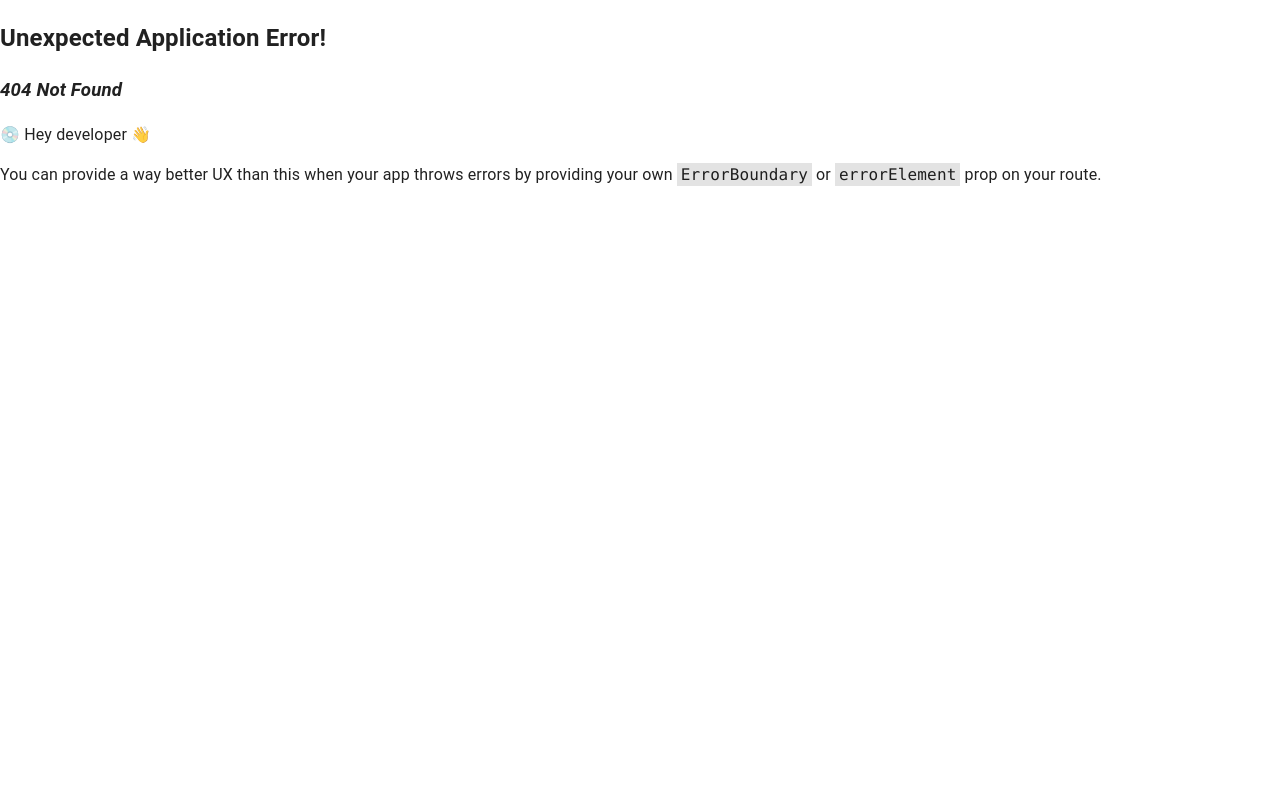
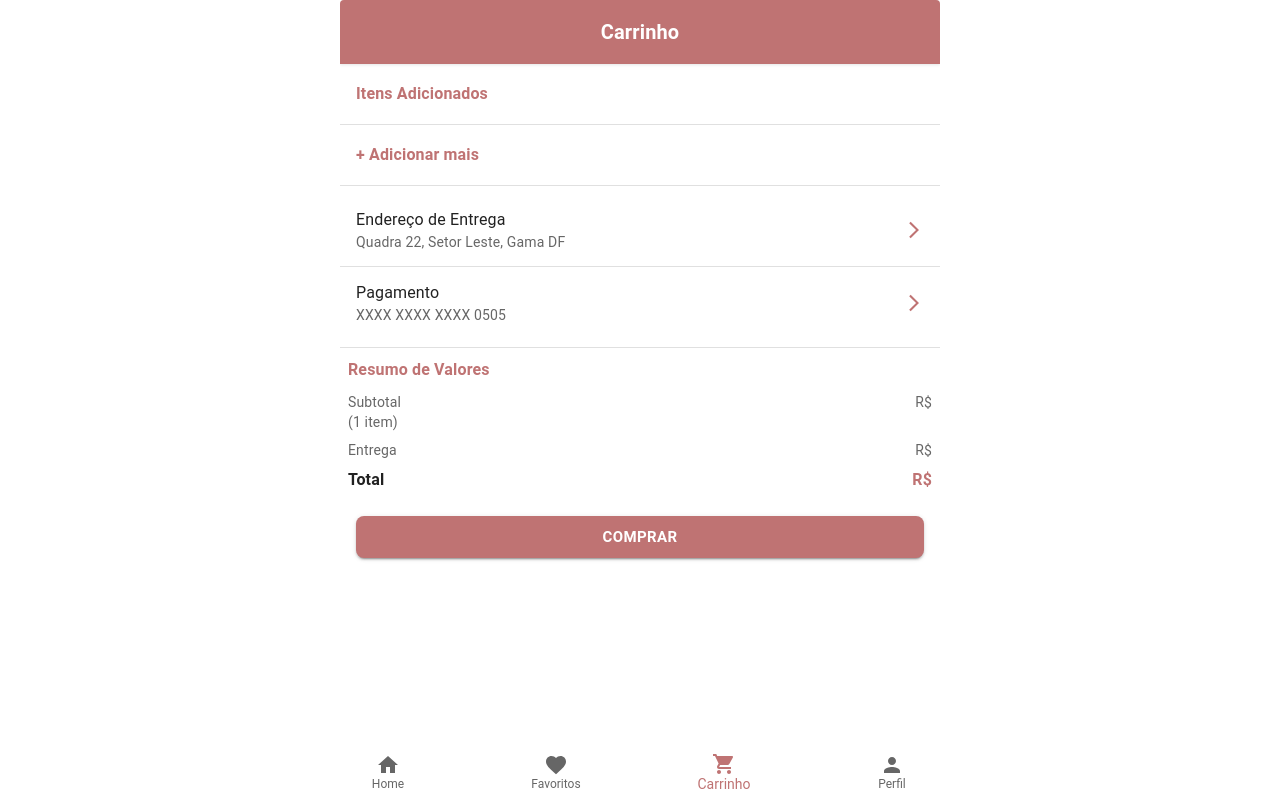
Before and after one commit to wellenramos/aroma-delivery-ui, a React (Create React App) app: page /carrinho in a window 1280 px wide. Before the commit this address had no page. Built offline with nearby package versions, Linux system fonts and the light colour scheme.

Commit message:
Implementando tela de carrinho

```diff
--- a/src/App.js
+++ b/src/App.js
@@ -4,6 +4,7 @@ import React, {StrictMode} from "react";
 import {router} from "./routes";
 import {createTheme, CssBaseline, ThemeProvider} from "@mui/material";
 import {AlertProvider} from "./components/shared/alert/AlertProvider";
+import {AppContextProvider} from "./context/AppContext";
 
 const theme = createTheme({
     palette: {
@@ -22,7 +23,9 @@ function App() {
             <ThemeProvider theme={theme}>
                 <AlertProvider>
                     <CssBaseline />
-                    <RouterProvider router={router} />
+                    <AppContextProvider>
+                        <RouterProvider router={router} />
+                    </AppContextProvider>
                 </AlertProvider>
             </ThemeProvider>
         </StrictMode>
--- a/src/components/carrinho/Carrinho.js
+++ b/src/components/carrinho/Carrinho.js
@@ -16,29 +16,25 @@ import EditIcon from '@mui/icons-material/Edit';
 import AddIcon from '@mui/icons-material/Add';
 import RemoveIcon from '@mui/icons-material/Remove';
 import ArrowForwardIosIcon from '@mui/icons-material/ArrowForwardIos';
-import {useNavigate, useParams} from "react-router-dom";
+import {useNavigate} from "react-router-dom";
 import Header from "../Header";
 import {useAlert} from "../shared/alert/AlertProvider";
 import {obterResumoCarrinho} from "../../services/carrinhoService";
+import {useAppContext} from "../../context/AppContext";
 
 const Carrinho = () => {
-    const [itens, setItens] = useState([]);
+    const [resumo, setResumo] = useState([]);
     const quantidade = 1;
-    const precoProduto = 15.00;
-    const subtotal = precoProduto * quantidade;
-    const frete = 5.00;
-    const total = subtotal + frete;
 
     const showAlert = useAlert();
-    const { carrinhoId} = useParams();
+    const { carrinhoId } = useAppContext();
     const navigate = useNavigate();
 
     useEffect(() => {
         const fetchResumoCarrinho = async () => {
             try {
                 const { data } = await obterResumoCarrinho(carrinhoId);
-                console.log('data', data)
-                setItens(data.itens);
+                setResumo(data);
             } catch (error) {
                 showAlert("Erro ao buscar o produto", "error");
             }
@@ -57,6 +53,10 @@ const Carrinho = () => {
         navigate('/pagamento');
     }
 
+    const handleIrParaHome = () => {
+        navigate('/');
+    }
+
     return (
         <Card sx={{ maxWidth: 'sm', margin: '0 auto', boxShadow: 'none'}}>
             <CardContent sx={{ padding: 0 }}>
@@ -67,7 +67,7 @@ const Carrinho = () => {
                 {/* Itens Adicionados */}
                 <Box padding={2}>
                     <Typography variant="subtitle1" sx={{ color: '#BF7373', fontWeight: 'bold' }}>Itens Adicionados</Typography>
-                    {itens?.map((item) => (
+                    {resumo?.itens?.map((item) => (
                         <Box display="flex" alignItems="center" mt={2}>
                             <img src="/imagem/lattleClassico.png" alt="Produto" style={{ width: '60px', borderRadius: '8px' }} />
                             <Box ml={2} flexGrow={1}>
@@ -103,7 +103,9 @@ const Carrinho = () => {
 
                 {/* Adicionar Mais */}
                 <Box padding={2}>
-                    <Typography variant="subtitle1" sx={{ color: '#BF7373', fontWeight: 'bold', cursor: 'pointer' }}>
+                    <Typography variant="subtitle1"
+                                onClick={handleIrParaHome}
+                                sx={{ color: '#BF7373', fontWeight: 'bold', cursor: 'pointer' }}>
                         + Adicionar mais
                     </Typography>
                 </Box>
@@ -134,18 +136,24 @@ const Carrinho = () => {
                     <Typography variant="subtitle1" sx={{ color: '#BF7373', fontWeight: 'bold' }}>Resumo de Valores</Typography>
                     <Box display="flex" justifyContent="space-between" mt={1}>
                         <Typography variant="body2" color="textSecondary">Subtotal</Typography>
-                        <Typography variant="body2" color="textSecondary">R$ {subtotal.toFixed(2)}</Typography>
+                        <Typography variant="body2" color="textSecondary">
+                            R$ {resumo?.subTotal?.toFixed(2)}
+                        </Typography>
                     </Box>
                     <Box display="flex" justifyContent="space-between">
                         <Typography variant="body2" color="textSecondary">(1 item)</Typography>
                     </Box>
                     <Box display="flex" justifyContent="space-between" mt={1}>
                         <Typography variant="body2" color="textSecondary">Entrega</Typography>
-                        <Typography variant="body2" color="textSecondary">R$ {frete.toFixed(2)}</Typography>
+                        <Typography variant="body2" color="textSecondary">
+                            R$ {resumo?.valorFrete?.toFixed(2)}
+                        </Typography>
                     </Box>
                     <Box display="flex" justifyContent="space-between" mt={1}>
                         <Typography variant="body1" sx={{ fontWeight: 'bold' }}>Total</Typography>
-                        <Typography variant="body1" sx={{ fontWeight: 'bold', color: '#BF7373' }}>R$ {total.toFixed(2)}</Typography>
+                        <Typography variant="body1" sx={{ fontWeight: 'bold', color: '#BF7373' }}>
+                            R$ {resumo?.valorTotal?.toFixed(2)}
+                        </Typography>
                     </Box>
                 </Box>
 
--- a/src/components/home/produto/DetalheProduto.js
+++ b/src/components/home/produto/DetalheProduto.js
@@ -17,6 +17,7 @@ import Header from "../../Header";
 import {obterProdutoPorId} from "../../../services/produtoService";
 import {useAlert} from "../../shared/alert/AlertProvider";
 import {adicionarItem} from "../../../services/carrinhoService";
+import {useAppContext} from "../../../context/AppContext";
 
 const TamanhosCopoEnum = {
   PEQUENO: 'PEQUENO',
@@ -41,6 +42,7 @@ const DetalheProduto = () => {
   const showAlert = useAlert();
   const { produtoId} = useParams();
   const navigate = useNavigate();
+  const { carrinhoId ,setCarrinhoId } = useAppContext();
 
   useEffect(() => {
     const fetchProduto = async () => {
@@ -82,6 +84,7 @@ const DetalheProduto = () => {
   const handleAdicionarItem = async () => {
     const item = {
       produtoId: produto?.id,
+      carrinhoId,
       quantidade,
       tamanhoCopo,
       observacao,
@@ -91,6 +94,7 @@ const DetalheProduto = () => {
     try {
       const { data } = await adicionarItem(item);
       if (data) {
+        setCarrinhoId(data.id);
         navigate(`/carrinho/${data.id}`);
       }
     } catch (error) {
--- /dev/null
+++ b/src/context/AppContext.js
@@ -0,0 +1,21 @@
+import React, {createContext, useContext, useEffect, useState} from 'react';
+
+const AppContext = createContext();
+
+export const AppContextProvider = ({ children }) => {
+  const [carrinhoId, setCarrinhoId] = useState(() => {
+    return localStorage.getItem('carrinhoId') || null;
+  });
+
+  useEffect(() => {
+    localStorage.setItem('carrinhoId', carrinhoId);
+  }, [carrinhoId]);
+
+  return (
+      <AppContext.Provider value={{ carrinhoId, setCarrinhoId }}>
+        {children}
+      </AppContext.Provider>
+  );
+};
+
+export const useAppContext = () => useContext(AppContext);
--- a/src/routes.js
+++ b/src/routes.js
@@ -30,6 +30,7 @@ export const router = createBrowserRouter([
         children: [
             { path: '/', element: <Home /> },
             { path: '/favoritos', element: <Favoritos /> },
+            { path: '/carrinho', element: <Carrinho /> },
             { path: '/carrinho/:carrinhoId', element: <Carrinho /> },
             { path: '/perfil', element: <Perfil /> },
             { path: '/perfil/:perfilId', element: <EditarPerfil /> },
```
Also changed, not shown: src/components/home/Home.js (indentation only).
